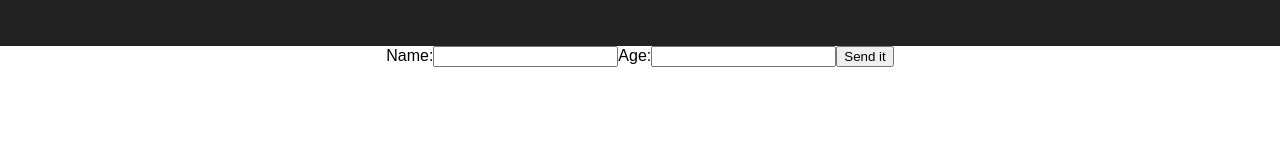
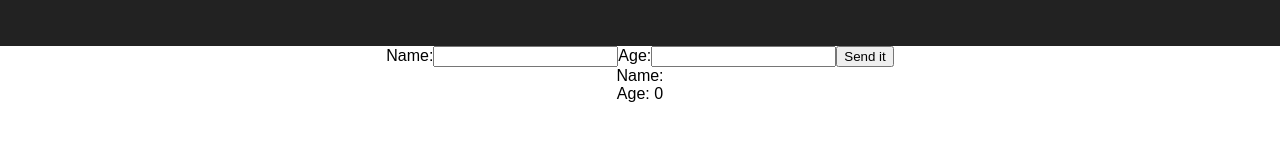
Before and after one commit to iAmNawa/reactredis, a React (Create React App) app: page / in a window 1280 px wide. Shown: the part 144-300 px from the top of the page. Built offline with nearby package versions, Linux system fonts and the light colour scheme.

Commit message:
console logging name and age in handleSubmit method

```diff
--- a/app.js
+++ b/app.js
@@ -1,5 +1,5 @@
-var redis = require("redis"),
-    client = redis.createClient();
+var redis = require("redis");
+var client = redis.createClient();
 
 // if you'd like to select database 3, instead of 0 (default), call
 // client.select(3, function() { /* ... */ });
--- a/src/containers/DatabaseTester.js
+++ b/src/containers/DatabaseTester.js
@@ -5,8 +5,13 @@ class DatabaseTester extends Component {
     super();
     this.state = {
       name: "",
-      age: ""
+      age: 0
     }
+  }
+
+  handleSubmit = (event) => {
+    event.preventDefault();
+    console.log('nice job', this.state.name, this.state.age)
   }
 
   changeTheName = (e) => {
@@ -29,8 +34,8 @@ class DatabaseTester extends Component {
             <input type="number" onChange={ this.changeTheAge }></input>
           <button>Send it</button>
         </form>
-        <div>{this.state.name}</div>
-        <div>{this.state.age}</div>
+        <div>Name: {this.state.name}</div>
+        <div>Age: {this.state.age}</div>
       </div>
     )
   }
```
